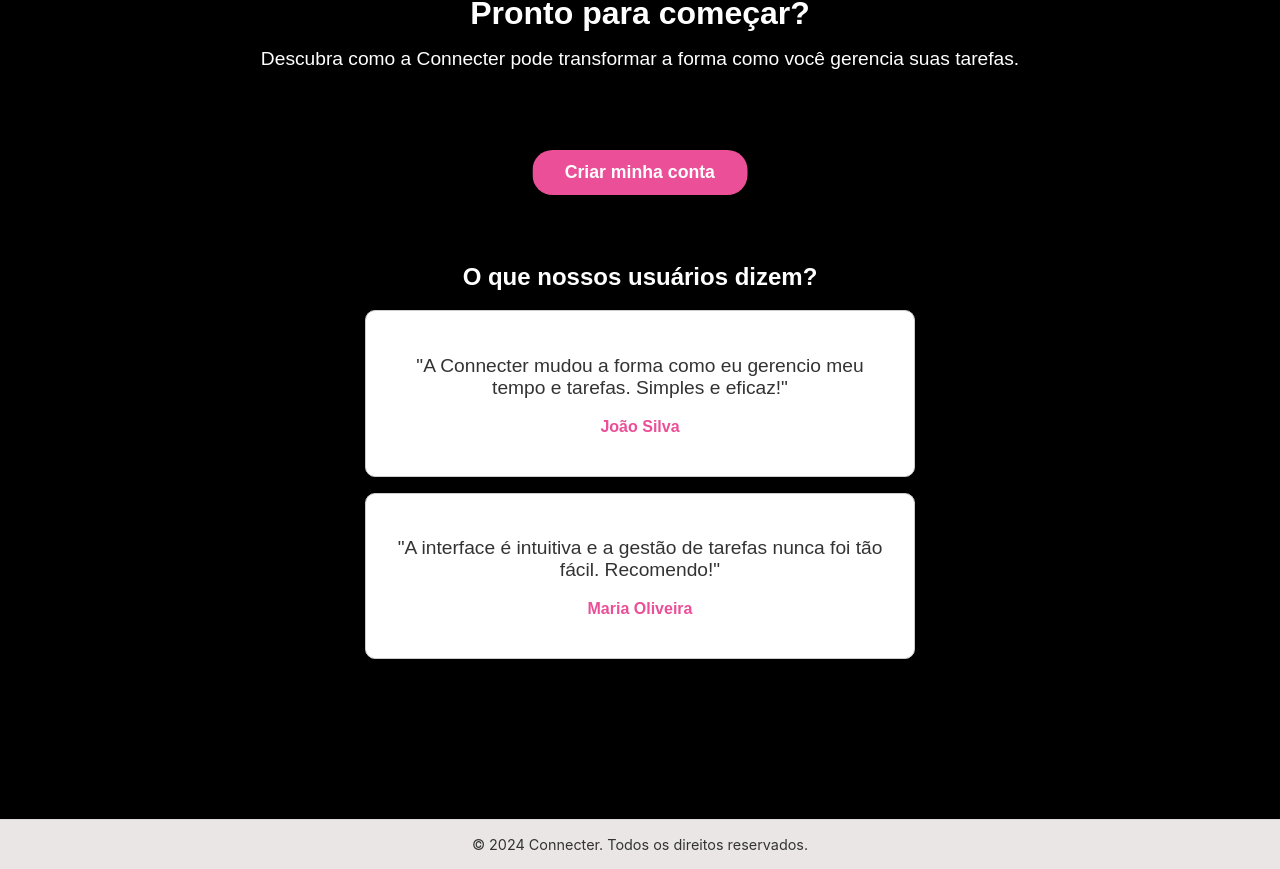
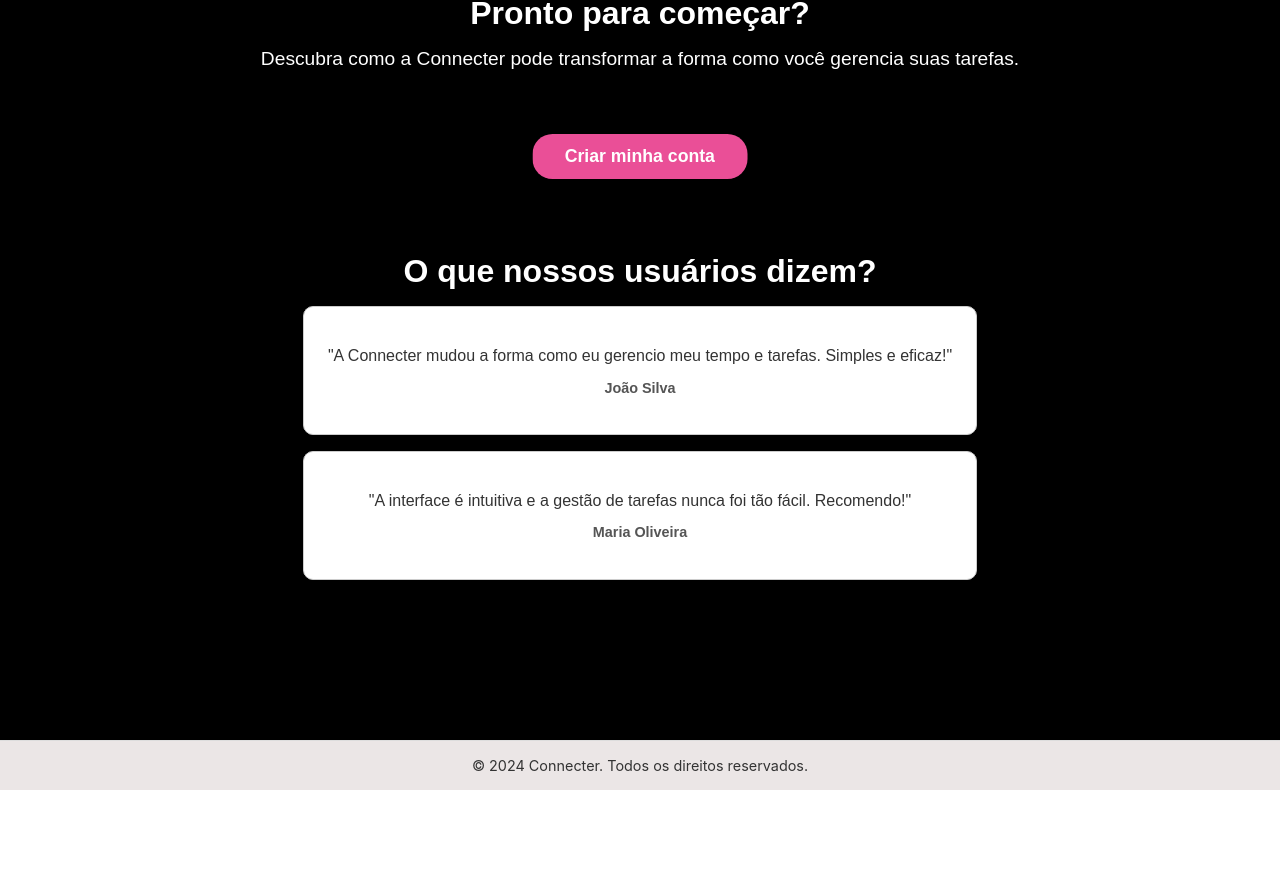
Before and after one commit to caioolima/connecter-app, a React (Create React App) app in the folder frontend/: page / in a window 1280 px wide. Shown: the part 860-1729 px from the top of the page. After the commit the page ends 1650 px from the top, so only its background shows below. Built offline with nearby package versions, Linux system fonts and the light colour scheme.

Commit message:
Ajustes gerais

```diff
--- a/frontend/src/components/Header/Intro.js
+++ b/frontend/src/components/Header/Intro.js
@@ -2,7 +2,6 @@ import React from 'react';
 import styled, { createGlobalStyle, keyframes } from 'styled-components';
 import { Link } from 'react-router-dom';
 import { FaTasks, FaChartLine, FaRegLightbulb } from 'react-icons/fa';
-import { useInView } from 'react-intersection-observer';
 
 // Global Styles with animations
 const GlobalStyle = createGlobalStyle`
@@ -40,18 +39,14 @@ const GlobalStyle = createGlobalStyle`
 `;
 
 const Intro = () => {
-  const { ref: introRef, inView: introInView } = useInView({ triggerOnce: true });
-  const { ref: featuresRef, inView: featuresInView } = useInView({ triggerOnce: true });
-  const { ref: testimonialsRef, inView: testimonialsInView } = useInView({ triggerOnce: true });
-
   return (
     <>
       <GlobalStyle />
-      <IntroContainer ref={introRef} inView={introInView}>
+      <IntroContainer>
         <Title>Connecter</Title>
         <IntroText>Transforme suas tarefas em conquistas com uma gestão simples e eficiente.</IntroText>
         <LoginButton to="/login">Iniciar Sessão</LoginButton>
-        <FeaturesContainer ref={featuresRef} inView={featuresInView}>
+        <FeaturesContainer>
           <Feature>
             <FeatureIcon><FaTasks /></FeatureIcon>
             <FeatureTitle>Crie Tarefas</FeatureTitle>
@@ -73,7 +68,7 @@ const Intro = () => {
           <p>Descubra como a Connecter pode transformar a forma como você gerencia suas tarefas.</p>
         </CTASection>
         <CTAButton to="/register">Criar minha conta</CTAButton>
-        <TestimonialsContainer ref={testimonialsRef} inView={testimonialsInView}>
+        <TestimonialsContainer>
           <h2>O que nossos usuários dizem?</h2>
           <Testimonial>
             <TestimonialText>
@@ -105,10 +100,11 @@ const IntroContainer = styled.div`
   min-height: 100vh;
   color: #fff;
   background-color: #000;
-  animation: ${({ inView }) => (inView ? 'fadeIn 2s ease-in' : 'none')};
+  animation: fadeIn 2s ease-in;
 
   @media (max-width: 768px) {
     padding: 1rem;
+    margin: 2rem;
   }
 `;
 
@@ -119,6 +115,7 @@ const Title = styled.h1`
   margin-bottom: 1.7rem;
   overflow: hidden;
   color: #fff;
+  animation: fadeIn 2s ease-in;
 
   @media (max-width: 768px) {
     font-size: 3rem;
@@ -136,7 +133,7 @@ const IntroText = styled.p`
   margin: 1rem auto 2rem;
   max-width: 600px;
   font-family: -apple-system, BlinkMacSystemFont, 'Segoe UI', Roboto, 'Helvetica Neue', Arial, sans-serif;
-  animation: ${({ inView }) => (inView ? 'slideUp 1s ease-out' : 'none')};
+  animation: slideUp 1s ease-out;
 
   @media (max-width: 768px) {
     font-size: 1.5rem;
@@ -184,7 +181,7 @@ const FeaturesContainer = styled.div`
   flex-wrap: wrap;
   justify-content: center;
   gap: 1rem;
-  animation: ${({ inView }) => (inView ? 'fadeIn 2s ease-in' : 'none')};
+  animation: fadeIn 2s ease-in;
 
   @media (max-width: 768px) {
     gap: 0.5rem;
@@ -201,7 +198,7 @@ const Feature = styled.div`
   box-shadow: 0 8px 16px rgba(0, 0, 0, 0.1);
   color: #000;
   transition: transform 0.3s, box-shadow 0.3s, background-color 0.3s;
-  animation: ${({ inView }) => (inView ? 'slideUp 1s ease-out' : 'none')};
+  animation: slideUp 1s ease-out;
 
   &:hover {
     transform: translateY(-5px);
@@ -264,7 +261,7 @@ const FeatureDescription = styled.p`
 const CTASection = styled.div`
   text-align: center;
   margin: 3rem 0;
-  animation: ${({ inView }) => (inView ? 'slideUp 1s ease-out' : 'none')};
+  animation: slideUp 1s ease-out;
 
   h2 {
     font-size: 2rem;
@@ -306,13 +303,11 @@ const CTAButton = styled(Link)`
   font-size: 1.1rem;
   font-weight: 600;
   cursor: pointer;
-  margin-top: 1rem;
+  text-decoration: none;
   transition: background-color 0.3s, transform 0.3s;
-  text-decoration: none;
   animation: pulse 1.5s infinite;
 
   &:hover {
-    color: #fff;
     background-color: #d43f82;
     transform: scale(1.05);
   }
@@ -331,7 +326,12 @@ const CTAButton = styled(Link)`
 const TestimonialsContainer = styled.div`
   text-align: center;
   margin: 3rem 0;
-  animation: ${({ inView }) => (inView ? 'fadeIn 2s ease-in' : 'none')};
+  animation: slideUp 1s ease-out;
+
+  h2 {
+    font-size: 2rem;
+    margin-bottom: 1rem;
+  }
 `;
 
 const Testimonial = styled.div`
@@ -340,40 +340,23 @@ const Testimonial = styled.div`
   border-radius: 10px;
   padding: 1.5rem;
   margin: 1rem;
-  max-width: 500px;
   box-shadow: 0 8px 16px rgba(0, 0, 0, 0.1);
   color: #000;
-  transition: transform 0.3s, box-shadow 0.3s;
-  animation: ${({ inView }) => (inView ? 'slideUp 1s ease-out' : 'none')};
 
   @media (max-width: 768px) {
-    max-width: 100%;
     padding: 1rem;
   }
 
   @media (max-width: 480px) {
     padding: 0.5rem;
+    margin: 0.5rem 0;
   }
 `;
 
 const TestimonialText = styled.p`
-  font-size: 1.2rem;
+  font-size: 1rem;
   color: #333;
-
-  @media (max-width: 768px) {
-    font-size: 1rem;
-  }
-
-  @media (max-width: 480px) {
-    font-size: 0.9rem;
-  }
-`;
-
-const TestimonialAuthor = styled.p`
-  font-size: 1rem;
-  font-weight: bold;
-  color: #ea4f97;
-  margin-top: 0.5rem;
+  margin-bottom: 0.5rem;
 
   @media (max-width: 768px) {
     font-size: 0.9rem;
@@ -384,4 +367,18 @@ const TestimonialAuthor = styled.p`
   }
 `;
 
+const TestimonialAuthor = styled.p`
+  font-size: 0.9rem;
+  font-weight: bold;
+  color: #555;
+
+  @media (max-width: 768px) {
+    font-size: 0.8rem;
+  }
+
+  @media (max-width: 480px) {
+    font-size: 0.7rem;
+  }
+`;
+
 export default Intro;
```
